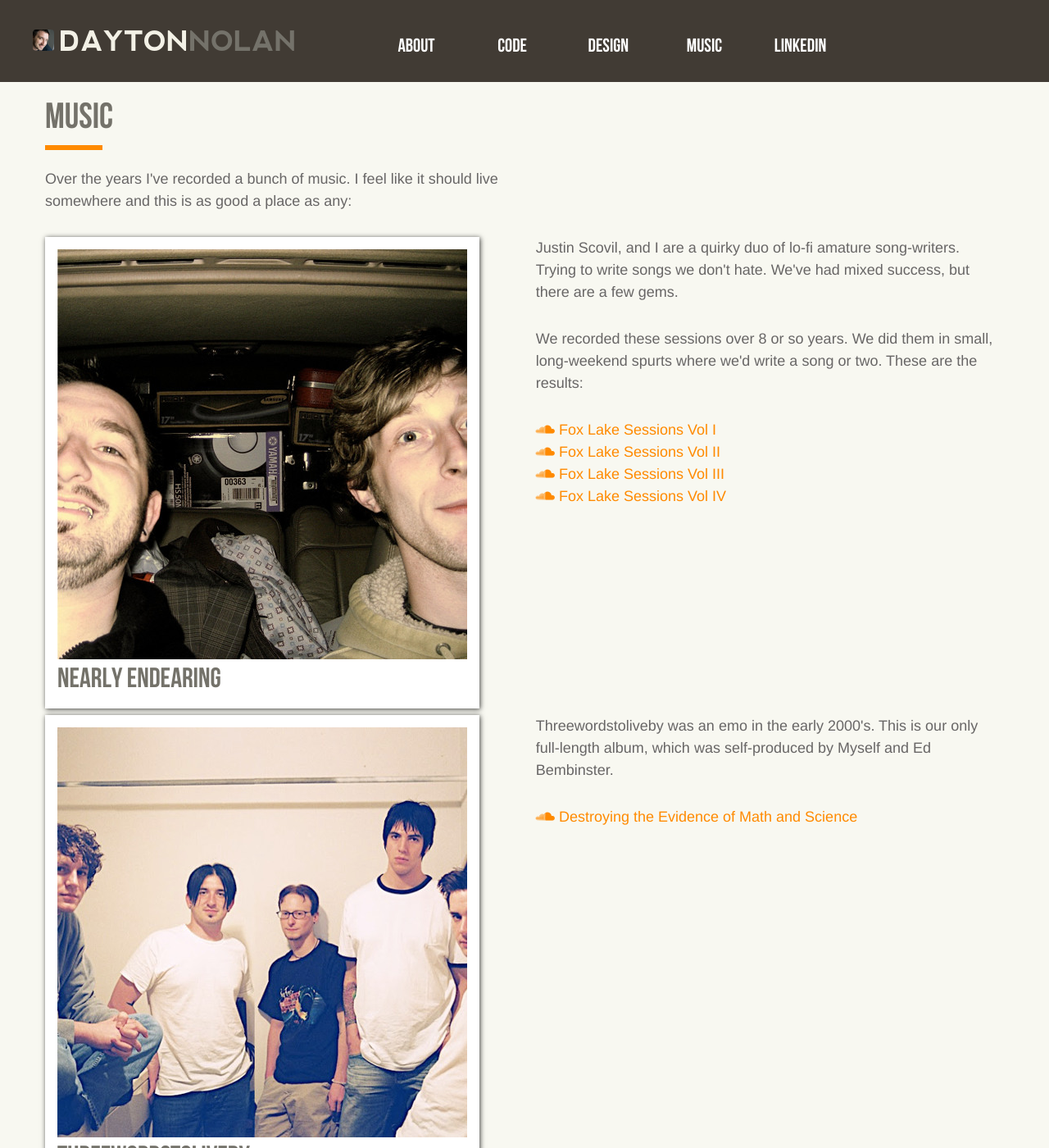
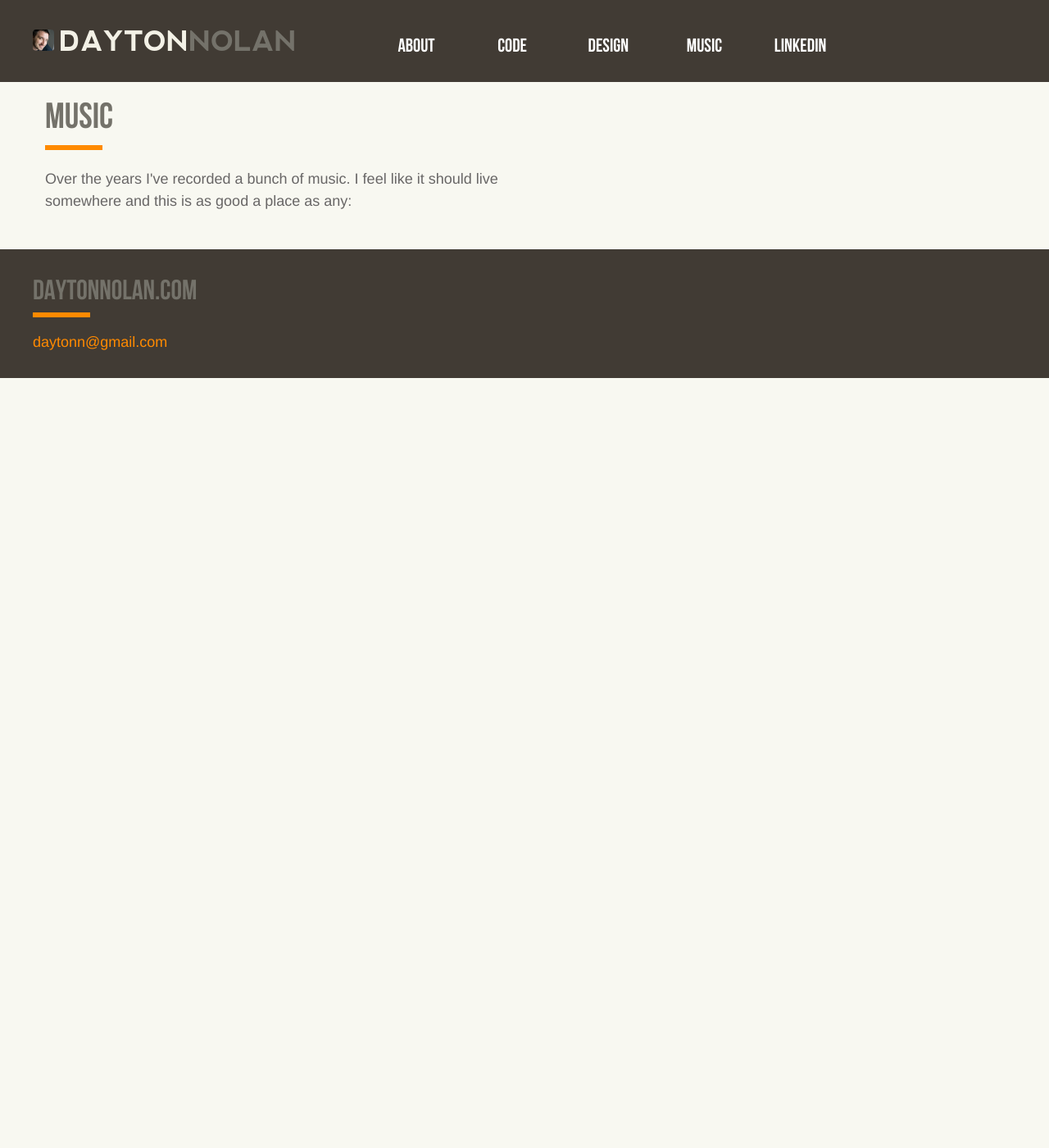
Before and after one commit to daytonn/daytonn.github.io, a Jekyll site: the page built from music.md, in a window 1280 px wide and 1400 px high. Shown: the whole window at 82% size. Built offline with Jekyll 4.4.1, drawn with Linux system fonts in a browser that asks for light colours; nearby versions of some CDN libraries.

Commit message:
Debug music page

```diff
--- a/music.md
+++ b/music.md
@@ -10,60 +10,3 @@ icon: fa-headphones
     Over the years I've recorded a bunch of music. I feel like it should live somewhere and this is as good a place as any:
   </p>
 </div>
-
-<div class="band">
-  <div class="photo">
-    <h2>Nearly Endearing</h2>
-    <img src="/images/nearly-endearing.jpg">
-  </div>
-
-  <div class="description">
-    <p>
-      Justin Scovil, and I are a quirky duo of lo-fi amature song-writers. Trying to write songs we don't hate. We've had mixed success, but there are a few gems.
-    </p>
-
-    <p>
-      We recorded these sessions over 8 or so years. We did them in small, long-weekend spurts where we'd write a song or two. These are the results:
-    </p>
-  </div>
-
-  <ul>
-    <li>
-      <a href="https://soundcloud.com/nearlyendearing-1/sets/fox-lake-sessions-volume-i" target="_blank">
-        <i class="fa fa-soundcloud"></i> Fox Lake Sessions Vol I
-      </a>
-    </li>
-    <li>
-      <a href="https://soundcloud.com/nearlyendearing-1/sets/fox-lake-sessions-volume-ii" target="_blank">
-        <i class="fa fa-soundcloud"></i> Fox Lake Sessions Vol II
-      </a>
-    </li>
-    <li>
-      <a href="https://soundcloud.com/nearlyendearing-1/sets/fox-lake-sessions-volume-iii" target="_blank">
-        <i class="fa fa-soundcloud"></i> Fox Lake Sessions Vol III
-      </a>
-    </li>
-    <li>
-      <a href="https://soundcloud.com/nearlyendearing-1/sets/fox-lake-sessions-volume-iv" target="_blank">
-        <i class="fa fa-soundcloud"></i> Fox Lake Sessions Vol IV
-      </a>
-    </li>
-  </ul>
-</div>
-
-<div class="band">
-  <div class="photo">
-    <h2>Threewordstoliveby</h2>
-    <img src="/images/threewordstoliveby.jpg" alt="Matthew Flanigan, Dayton Nolan, Tim Barczack, Ed Bembinster, Chris Kladis">
-  </div>
-
-  <div class="description">
-    <p>
-      Threewordstoliveby was an emo in the early 2000's. This is our only full-length album, which was self-produced by Myself and Ed Bembinster.
-    </p>
-  </div>
-
-  <a href="https://soundcloud.com/threewordstoliveby/sets/destroying-the-evidence-of" target="_blank">
-    <i class="fa fa-soundcloud"></i> Destroying the Evidence of Math and Science
-  </a>
-</div>
```
